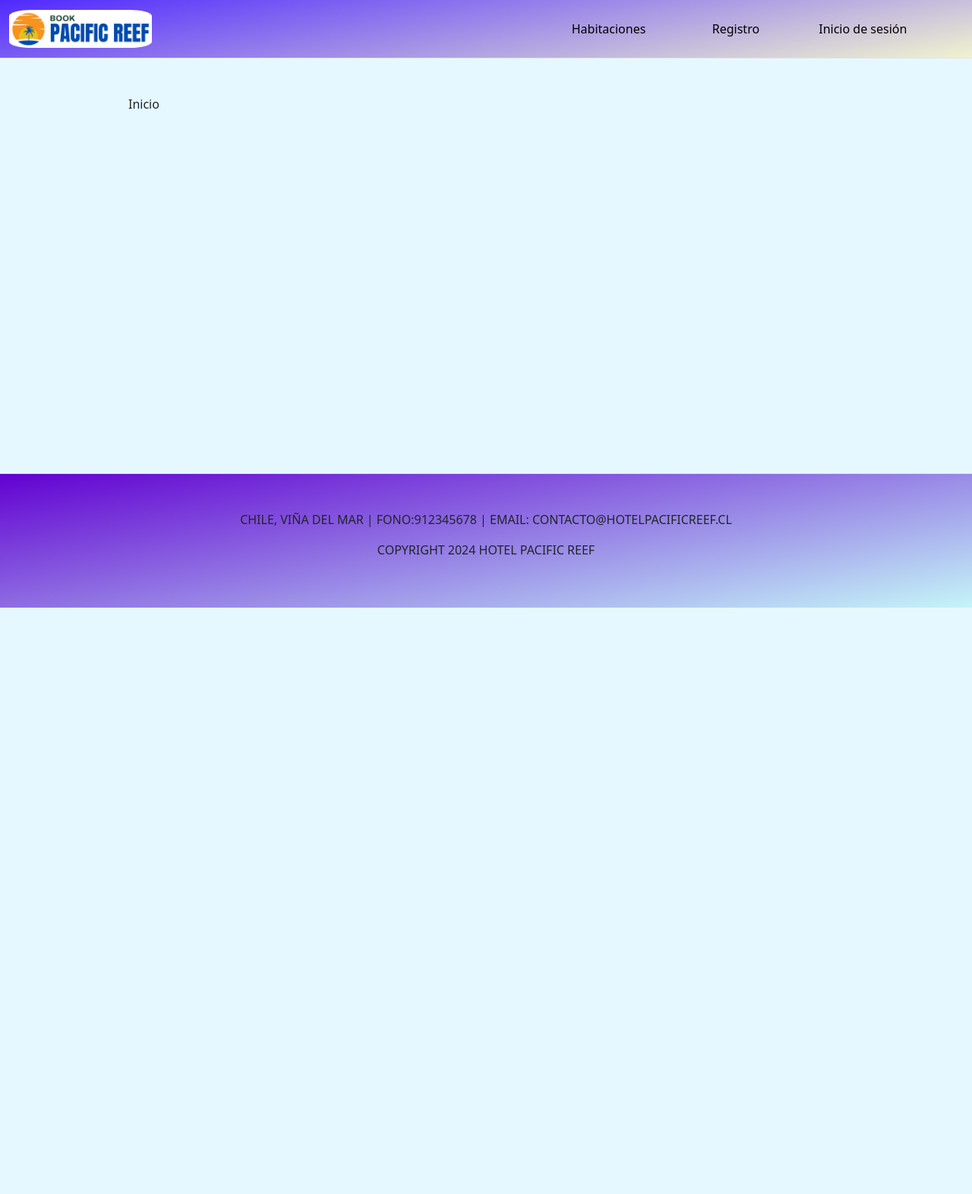
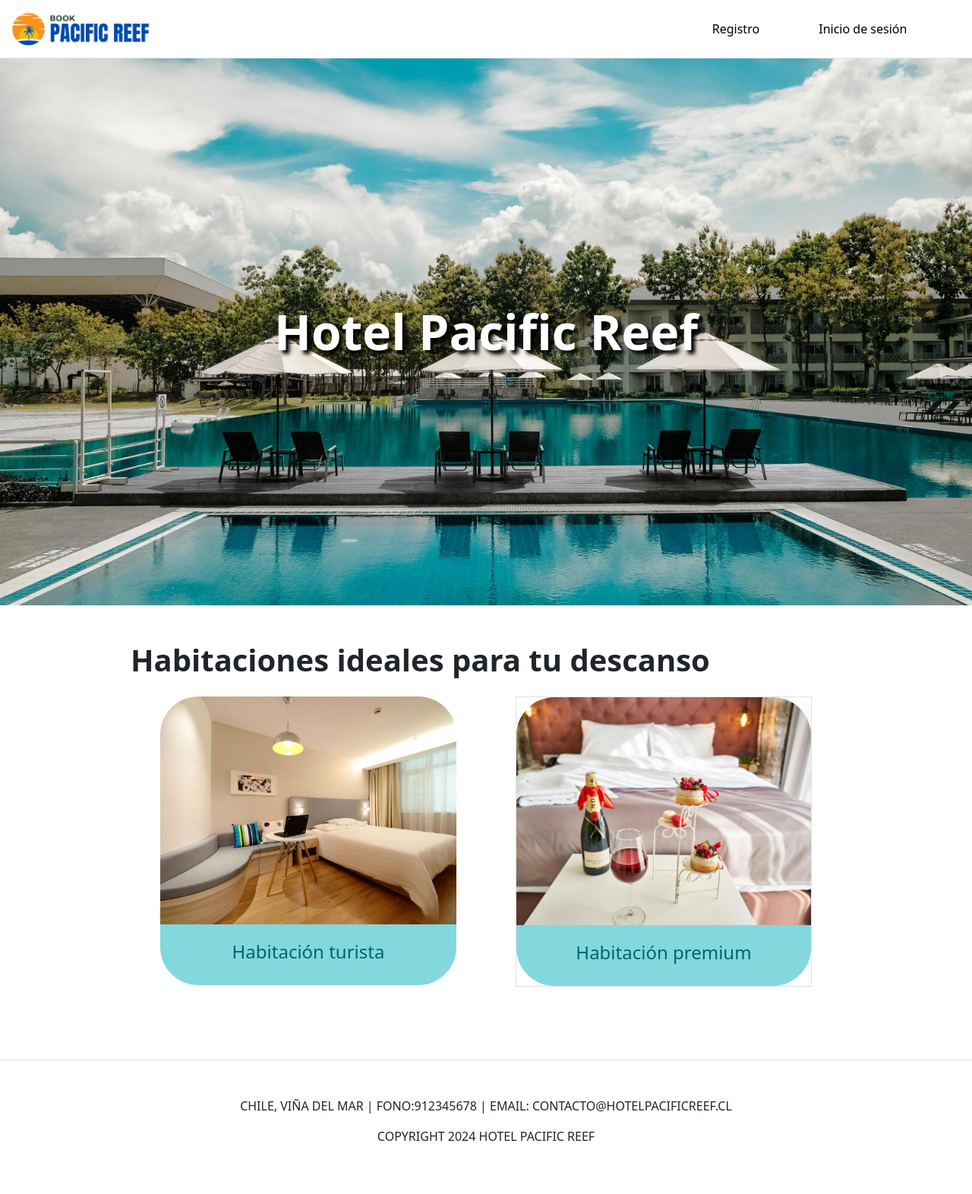
Before and after one commit to alvarocberna/ProjectPacificReef, a Django app: page / in a window 1280 px wide. Shown: the whole page at 76% size. Before the commit the page ends 800 px from the top, so only its background shows below. Run offline with Django 5.2, Linux system fonts and the light colour scheme; some libraries are stand-ins or nearby versions.

Commit message:
modificacion de datos habitacion añadido. diseño pagina inicio añadido

```diff
--- a/core/admin.py
+++ b/core/admin.py
@@ -1,8 +1,9 @@
 from django.contrib import admin
 
-from .models import Hotel, Habitacion, Categoria_Habitacion, UserProfile
+from .models import Hotel, Habitacion, Categoria_Habitacion, UserProfile, Reserva
 
 admin.site.register(Hotel)
 admin.site.register(Habitacion)
 admin.site.register(Categoria_Habitacion)
 admin.site.register(UserProfile)
+admin.site.register(Reserva)
--- a/core/forms.py
+++ b/core/forms.py
@@ -11,3 +11,9 @@ class FormInicioSesion(ModelForm):
     class Meta:
         model = User
         fields = ['username', 'password']
+
+class FormHabitacion(ModelForm):
+    class Meta:
+        model = Habitacion
+        # fields = ['descripcion_general', 'capacidad', 'piso']
+        fields = ['cod_habitacion', 'descripcion_general', 'capacidad', 'piso', 'equipamiento',]
--- /dev/null
+++ b/core/static/style.css
@@ -0,0 +1,25 @@
+.portada {
+    background-image: url('./imgs/img_hotel.jpg');
+    height: 90vh;
+    background-position: center;
+    background-size: cover;
+    background-repeat: no-repeat;
+}
+
+.habTurista {
+    background-image: url('./imgs/img_habitacion_turista.jpg');
+    background-position: center;
+    background-size: cover;
+    background-repeat: no-repeat;
+    height: 300px;
+    border-radius: 50px 50px 0px 0px;
+}
+
+.habPremium {
+    background-image: url('./imgs/img_habitacion_premium.jpg');
+    background-position: center;
+    background-size: cover;
+    background-repeat: no-repeat;
+    height: 300px;
+    border-radius: 50px 50px 0px 0px;
+}
--- a/core/templates/base.html
+++ b/core/templates/base.html
@@ -5,44 +5,97 @@
 <head>
     <meta charset="UTF-8">
     <meta name="viewport" content="width=device-width, initial-scale=1.0">
+    <link rel="stylesheet" href="{% static 'style.css' %}">
     <link rel="stylesheet" href="{% static 'css_bs/bootstrap.min.css' %}">
     <title>{% block title %} {% endblock %} </title>
 </head>
 
-<body style="height: 100%; background-color: rgb(230, 248, 255);">
-    <header style="background: linear-gradient(170deg, rgb(80, 41, 255), rgb(242, 243, 207))">
+<body style="height: 100%;">
+    <header>
         <!-- Barra de navegaciónn -->
         <nav class="navbar navbar-expand-lg w-100 border-bottom">
             <div class="container-fluid">
                 <!-- Logo  -->
+                {% if user.is_anonymous %}
                 <a class="navbar-brand" href="/">
-                    <img src="{% static 'imgs/logo.png' %}" style="height: 50px; border-radius: 16%;"  />
+                    <img src="{% static 'imgs/logo.png' %}" style="height: 50px; border-radius: 16%;" />
                 </a>
+                {% endif %}
+                {% if rol == 'cliente' %}
+                <a class="navbar-brand" href="/reservas">
+                    <img src="{% static 'imgs/logo.png' %}" style="height: 50px; border-radius: 16%;" />
+                </a>
+                {% endif %}
+                {% if rol == 'admin' %}
+                <a class="navbar-brand" href="/panel">
+                    <img src="{% static 'imgs/logo.png' %}" style="height: 50px; border-radius: 16%;" />
+                </a>
+                {% endif %}
                 <!-- Boton para abrir y cerrar barra de navegación  -->
                 <button class="navbar-toggler" type="button" data-bs-toggle="collapse"
-                    data-bs-target="#navbarSupportedContent" aria-controls="navbarSupportedContent" aria-expanded="false"
-                    aria-label="Toggle navigation">
+                    data-bs-target="#navbarSupportedContent" aria-controls="navbarSupportedContent"
+                    aria-expanded="false" aria-label="Toggle navigation">
                     <span class="navbar-toggler-icon"></span>
                 </button>
                 <!-- Menú -->
                 <div class="collapse navbar-collapse" id="navbarSupportedContent">
                     <ul class="w-100 navbar-nav mb-2 mb-lg-0 d-flex justify-content-end pe-lg-5">
-                        <!-- Opción 1 -->
-                        <li class="nav-item col-12 col-lg-2">
-                            <a class="nav-link active text-black text-center" aria-current="page"
-                                href="/habitaciones">Habitaciones</a>
-                        </li>
-                        <!-- Opción 2 -->
+                        {% if user.is_anonymous %}
                         <li class="nav-item col-12 col-lg-2">
                             <a class="nav-link active text-black text-center" aria-current="page"
                                 href="/registro">Registro</a>
                         </li>
-                        <!-- Opción 3 -->
+                        {% endif %}
+                        {% if user.is_anonymous %}
                         <li class="nav-item col-12 col-lg-2">
                             <a class="nav-link active text-black text-center" aria-current="page"
                                 href="/inicioSesion">Inicio de
                                 sesión</a>
                         </li>
+                        {% endif %}
+                        {% if rol == 'cliente' %}
+                        <li class="nav-item col-12 col-lg-2">
+                            <a class="nav-link active text-black text-center" aria-current="page"
+                                href="/mis-reservas">Mis
+                                reservas</a>
+                        </li>
+                        {% endif %}
+                        {% if rol == 'cliente' %}
+                        <li class="nav-item col-12 col-lg-2">
+                            <a class="nav-link active text-black text-center" aria-current="page"
+                                href="/habitaciones">Reservar habitación</a>
+                        </li>
+                        {% endif %}
+                        {% if rol == 'cliente' %}
+                        <li class="nav-item col-12 col-lg-2">
+                            <a class="nav-link active text-black text-center" aria-current="page"
+                                href="/perfil">Perfil</a>
+                        </li>
+                        {% endif %}
+                        {% if rol == 'admin' %}
+                        <li class="nav-item col-12 col-lg-2">
+                            <a class="nav-link active text-black text-center" aria-current="page"
+                                href="/panel">Panel</a>
+                        </li>
+                        {% endif %}
+                        {% if rol == 'admin' %}
+                        <li class="nav-item col-12 col-lg-2">
+                            <a class="nav-link active text-black text-center" href="/reservas" aria-current="page">Ver
+                                reservas</a>
+                        </li>
+                        {% endif %}
+                        {% if rol == 'admin' %}
+                        <li class="nav-item col-12 col-lg-2">
+                            <a class="nav-link active text-black text-center" aria-current="page"
+                                href="/habitaciones">Habitaciones</a>
+                        </li>
+                        {% endif %}
+                        {% if user.is_authenticated %}
+                        <li class="nav-item col-12 col-lg-2">
+                            <a class="nav-link active text-black text-center" href="/cerrarSesion"
+                                aria-current="page">Salir</a>
+                        </li>
+                        {% endif %}
                     </ul>
                 </div>
             </div>
@@ -51,7 +104,7 @@
 
     {% block content %} {% endblock %}
 
-    <footer class="py-5 mt-5 border-top" style="background: linear-gradient(170deg, rgb(98, 1, 209), rgb(197, 245, 248)); position: fixed; bottom: 0; left: 0; width: 100%;">
+    <footer class="py-5 mt-5 border-top" style="margin-top: 400px; width: 100%;">
         <p id="" class="text-center text-body-secondary">CHILE, VIÑA DEL MAR | FONO:912345678 | EMAIL:
             CONTACTO@HOTELPACIFICREEF.CL</p>
         <p id="" class="text-center text-body-secondary">COPYRIGHT 2024 HOTEL PACIFIC REEF</p>
--- a/core/templates/perfil.html
+++ b/core/templates/cliente/reservas.html
@@ -4,8 +4,8 @@
 
 {% block content %}
 <div class="container-fluid">
-    <div class="row col-9 m-auto d-flex flex-column pt-5">
-        Perfil
+    <div class="row col-9 m-auto d-flex flex-column pt-5" style="height: 500px;">
+        Mis reservas
     </div>
 
 </div>
--- a/core/templates/inicio.html
+++ b/core/templates/inicio.html
@@ -3,9 +3,36 @@
 {% block title %} Datos personales {% endblock %}
 
 {% block content %}
-<div class="container-fluid">
-    <div class="row col-9 m-auto d-flex flex-column pt-5">
-        Inicio
+<div class="container-fluid d-flex flex-column justify-content-center align-items-center px-0">
+
+    <!-- Portada -->
+    <div class="row w-100 mx-0 d-flex flex-column mb-5">
+        <div class="portada col-12 d-flex align-items-center justify-content-center">
+            <p class="mb-0 text-white fw-bold display-3" style="text-shadow: 5px 5px 5px black;">Hotel Pacific Reef
+            </p>
+        </div>
+    </div>
+
+    <!-- Habitaciones -->
+    <div class="row col-10 col-md-9 d-flex mb-5">
+        <h2 class="fw-bold mb-4 m-auto display-6">Habitaciones ideales para tu descanso</h2>
+        <div class="d-flex m-auto flex-column flex-md-row justify-content-around ">
+            <div class="col-5">
+                <div class="habTurista"></div>
+                <div class="d-flex justify-content-center align-items-center"
+                    style="background-color: #82D8DD; height: 80px; border-radius: 0px 0px 50px 50px;">
+                    <p class="h4" style="color: #00636E;">Habitación turista</p>
+                </div>
+            </div>
+            <div class="col-5 border">
+                <div class="habPremium"></div>
+                <div class="d-flex justify-content-center align-items-center"
+                    style="background-color: #82D8DD; height: 80px; border-radius: 0px 0px 50px 50px;">
+                    <p class="h4" style="color: #00636E;">Habitación premium</p>
+                </div>
+            </div>
+
+        </div>
     </div>
 
 </div>
--- a/core/urls.py
+++ b/core/urls.py
@@ -1,11 +1,16 @@
 from django.urls import path
-from .views import habitacion, registro, inicioSesion, inicio, perfil, habitaciones
+from .views import habitacion, registro, inicioSesion, inicio, perfil, habitaciones, verReservas, gestionarReservas, gestionarReserva, cerrarSesion, panel
 
 urlpatterns = [
+        path('', inicio),
+        path('registro/', registro),
+        path('inicioSesion/', inicioSesion),
         path('habitaciones/', habitaciones),
         path('habitacion/<int:id>/', habitacion, name='habitacion'),
-        path('registro/', registro),
-        path('inicioSesion/', inicioSesion),
-        path('', inicio),
+        path('mis-reservas/', verReservas),
+        path('reservas/', gestionarReservas),
+        path('reserva/<int:id>', gestionarReserva, name='gestionarReserva'),
         path('perfil/', perfil),
+        path('panel/', panel),
+        path('cerrarSesion', cerrarSesion)
 ]
--- a/core/views.py
+++ b/core/views.py
@@ -1,25 +1,19 @@
 from django.shortcuts import render, redirect
 from .models import Habitacion, UserProfile
-from .forms import FormRegistro, FormInicioSesion
+from .forms import FormRegistro, FormInicioSesion, FormHabitacion
 from django.contrib.auth.models import User
 from django.contrib.auth import authenticate, login, logout
 from django.db import IntegrityError
 
-def habitacion(request, id):
-    habitacion = Habitacion.objects.get(cod_habitacion = id)
+def base(request):
+    usuario = request.user
+    profile = UserProfile.objects.get(user = usuario)
+    rol = profile.role
     context = {
-        'habitacion': habitacion,
+        'rol': rol,
     }
-    return render(request, 'habitacion.html', context)
+    return render(request, 'base.html', context)
 
-def habitaciones(request):
-    perfil = request.session.get('perfil')
-    habitaciones = Habitacion.objects.all()
-    context = {
-        'habitaciones': habitaciones,
-        'perfil': perfil,
-    }
-    return render(request, 'habitaciones.html', context)
 
 def registro(request):
     datos = {
@@ -52,7 +46,7 @@ def registro(request):
                                                         password=request.POST["password"],
                                                         )
                         user.save()
-                        profile = UserProfile.objects.create(user=user, role = 'Cliente')
+                        profile = UserProfile.objects.create(user=user, role = 'cliente')
                         profile.save()
                         return redirect('/')
                     except IntegrityError:
@@ -81,11 +75,82 @@ def inicioSesion(request):
             profile = UserProfile.objects.get(user=usuario)
             request.session['perfil'] = profile.role
             login(request, usuario)
-            return redirect('/perfil')
+            if profile.role == 'admin':
+                return redirect('/panel')
+            else:
+                return redirect('/perfil')
     return render(request, 'inicioSesion.html', datos)
 
 def inicio(request):
     return render(request, 'inicio.html')
 
+def habitacion(request, id):
+    habitacion = Habitacion.objects.get(cod_habitacion = id)
+    usuario = request.user
+    rol = UserProfile.objects.get(user = usuario).role
+    context = {
+        'habitacion': habitacion,
+        'usuario': usuario,
+        'rol': rol,
+    }
+    if request.method == 'POST':
+        formulario = FormHabitacion(data=request.POST, instance=habitacion)
+        if formulario.is_valid:
+            formulario.save()
+    return render(request, 'cliente/habitacion.html', context)
+
+def habitaciones(request):
+    usuario = request.user
+    rol = UserProfile.objects.get(user = usuario).role
+    habitaciones = Habitacion.objects.all()
+    context = {
+        'habitaciones': habitaciones,
+        'usuario': usuario,
+        'rol': rol,
+    }
+    return render(request, 'cliente/habitaciones.html', context)
+
+def verReservas(request):
+    usuario = request.user
+    rol = UserProfile.objects.get(user = usuario).role
+    context = {
+        'rol': rol,
+    }
+    return render(request, 'cliente/reservas.html', context)
+
+def gestionarReservas(request):
+    usuario = request.user
+    rol = UserProfile.objects.get(user = usuario).role
+    context = {
+        'rol': rol,
+    }
+    return render(request, 'admin/reservas.html', context)
+
+def gestionarReserva(request):
+    usuario = request.user
+    rol = UserProfile.objects.get(user = usuario).role
+    context = {
+        'rol': rol,
+    }
+    return render(request, 'admin/reserva.html', context)
+
 def perfil(request):
-    return render(request, 'perfil.html')
+    usuario = request.user
+    rol = UserProfile.objects.get(user = usuario).role
+    context = {
+        'usuario': usuario,
+        'rol': rol,
+    }
+    return render(request, 'cliente/perfil.html', context)
+
+def panel(request):
+    usuario = request.user
+    rol = UserProfile.objects.get(user = usuario).role
+    context = {
+        'rol': rol
+    }
+    return render(request, 'admin/panel.html', context)
+
+def cerrarSesion(request):
+    logout(request)
+    return redirect('/')
```
Also changed, not shown: core/templates/admin/panel.html (added, +12 -0 lines), core/templates/admin/reserva.html (added, +12 -0 lines), core/templates/admin/reservas.html (added, +12 -0 lines), core/templates/cliente/habitacion.html (added, +75 -0 lines), core/templates/cliente/habitaciones.html (added, +37 -0 lines), core/templates/cliente/perfil.html (added, +12 -0 lines), core/templates/habitacion.html (deleted, +0 -35 lines), core/templates/habitaciones.html (deleted, +0 -18 lines), core/static/imgs/img_habitacion_premium.jpg (added), core/static/imgs/img_habitacion_turista.jpg (added), core/static/imgs/img_hotel.jpg (added).
